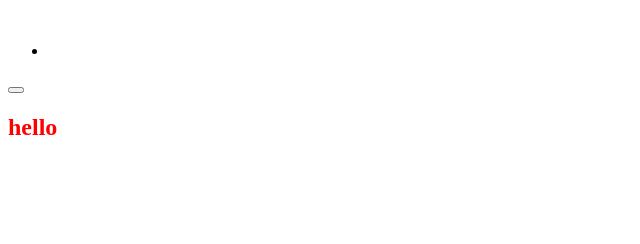
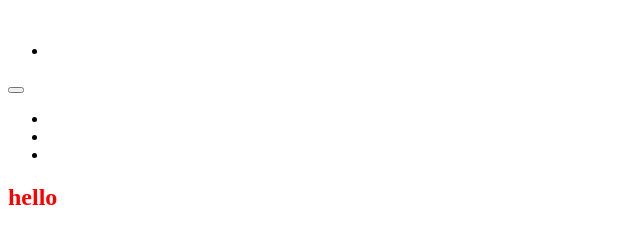
Before and after one commit to yuldoshovgemini/html, a plain HTML site: page index.html in a window 1280 px wide. Shown: the whole page, without its empty margins (0-640 px from the left). Drawn offline with Linux system fonts and the light colour scheme.

Commit message:
added navbar

```diff
--- a/index.html
+++ b/index.html
@@ -3,7 +3,7 @@
   <head>
     <meta charset="UTF-8" />
     <meta name="viewport" content="width=device-width, initial-scale=1.0" />
-    <link rel="stylesheet" href="./style.css">
+    <link rel="stylesheet" href="./style.css" />
     <title>Document</title>
   </head>
   <body>
@@ -14,6 +14,13 @@
       </ul>
       <button></button>
     </header>
+    <nav>
+      <ul>
+        <li></li>
+        <li></li>
+        <li></li>
+      </ul>
+    </nav>
     <main>
       <section>
         <h1>hello</h1>
```
